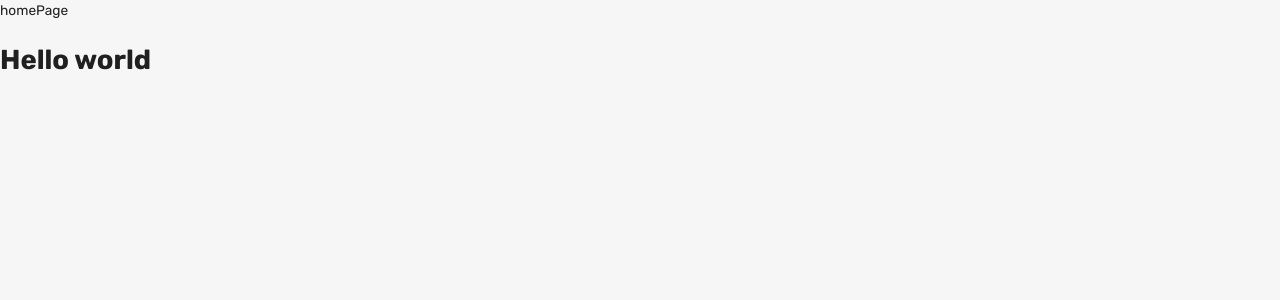
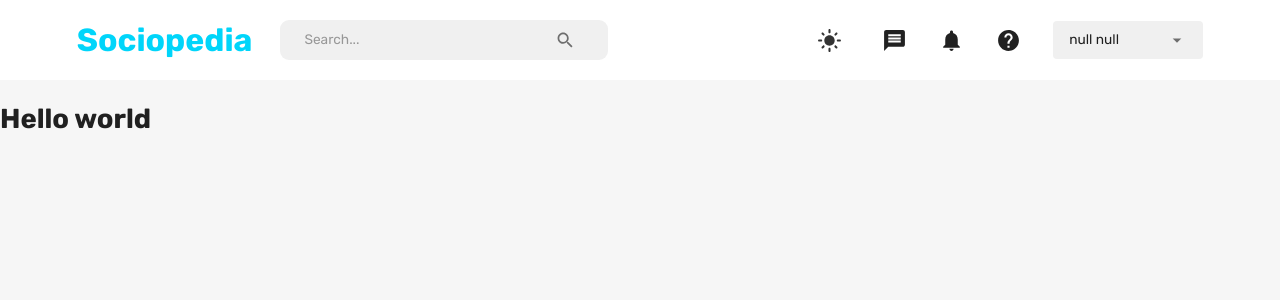
Before and after one commit to arslans-cipher/Skywrite, a React (Create React App) app in the folder client/: page /home in a window 1280 px wide. Shown: the top 300 px of the page. Built offline with nearby package versions, Linux system fonts and the light colour scheme.

Commit message:
displaying navbar on DOM

```diff
--- a/client/src/scenes/homePage/index.js
+++ b/client/src/scenes/homePage/index.js
@@ -1,5 +1,10 @@
+import Navbar from "scenes/navbar"
+import { Box } from "@mui/material"
+
 const homePage = () => {
-  return <div>homePage</div>
+  return <Box>
+    <Navbar />
+  </Box>
 }
 
 export default homePage
--- a/client/src/scenes/navbar/index.js
+++ b/client/src/scenes/navbar/index.js
@@ -39,7 +39,8 @@ const Navbar = () => {
   const primaryLight = theme.palette.primary.light;
   const alt = theme.palette.background.alt;
 
-  const fullName = `${user.firstName} ${user.lastName}`;
+  const fullName = `${user} ${user}`;
+  console.log(fullName)
 
   return (
     <FlexBetween padding="1rem 6%" backgroundColor={alt}>
--- a/client/src/state/index.js
+++ b/client/src/state/index.js
@@ -1,47 +1,47 @@
-import { createSlice } from "@reduxjs/toolkit"
+import { createSlice } from "@reduxjs/toolkit";
 
 const initialState = {
-  mode: 'light',
+  mode: "light",
   user: null,
   token: null,
-  posts: []
-}
+  posts: [],
+};
 
 export const authSlice = createSlice({
-  name: 'auth',
+  name: "auth",
   initialState,
   reducers: {
-    setMode: state => {
-      state.mode = state.mode === 'light' ? 'dark' : 'light'
+    setMode: (state) => {
+      state.mode = state.mode === "light" ? "dark" : "light";
     },
     setLogin: (state, action) => {
-      state.user = action.payload.user
-      state.token = action.payload.token
+      state.user = action.payload.user;
+      state.token = action.payload.token;
     },
-    setLogout: state => {
-      state.user = null
-      state.token = null
+    setLogout: (state) => {
+      state.user = null;
+      state.token = null;
     },
-    setFriends:  (state, action) => {
+    setFriends: (state, action) => {
       if (state.user) {
-        state.user.friends = action.payload.friends
+        state.user.friends = action.payload.friends;
       } else {
-        console.error('No Friends')
+        console.error("user friends non-existent :(");
       }
     },
     setPosts: (state, action) => {
-      state.posts = action.payload.posts
+      state.posts = action.payload.posts;
     },
     setPost: (state, action) => {
-      const updatedPosts = state.posts.map(post => {
-          if (post._id === action.payload.post_id) return action.payload.post
-          return post
-        })
-        state.posts = updatedPosts
-    }
-  }
-})
+      const updatedPosts = state.posts.map((post) => {
+        if (post._id === action.payload.post._id) return action.payload.post;
+        return post;
+      });
+      state.posts = updatedPosts;
+    },
+  },
+});
 
-export const { setMode, setLogin, setLogout, setFriends, setPosts, setPost} = authSlice.actions
-
-export default authSlice.reducer
+export const { setMode, setLogin, setLogout, setFriends, setPosts, setPost } =
+  authSlice.actions;
+export default authSlice.reducer;
```
